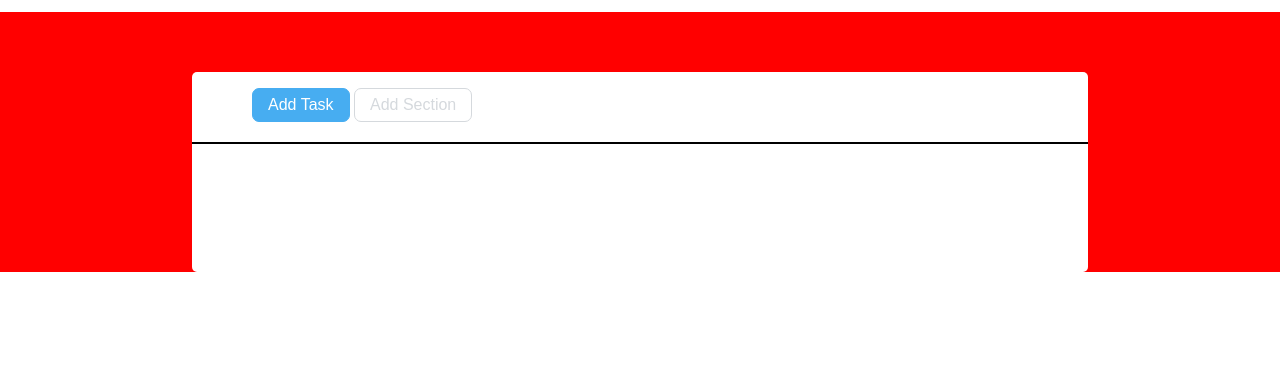
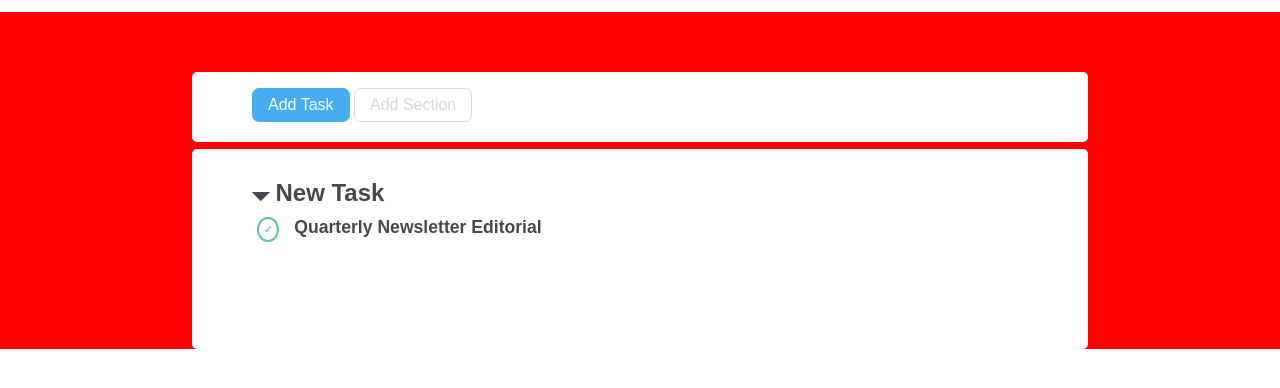
Before and after one commit to pietrolupi/html-css-toboolist, a plain HTML site: page index.html in a window 1280 px wide. Shown: the part 88-476 px from the top of the page. Drawn offline with Linux system fonts and the light colour scheme.

Commit message:
working on section 2

```diff
--- a/assets/css/style.css
+++ b/assets/css/style.css
@@ -30,20 +30,21 @@ header h1{
 
 }
 
-/* MAIN SECTION1 */
+/* MAIN
+
+SECTION1 */
 
 .container {
   margin:auto;
   width: 70%;
   background-color:white;
   border-radius: 5px;
-  min-height: 200px;
+  margin-bottom: 7px;
 }
 .buttons-section{
   padding-left: 60px;
   padding-top: 16px;
   padding-bottom:20px ;
-  border-bottom: 2px solid black;
 }
 .buttons-section button {
   padding: 7px 15px;
@@ -62,3 +63,36 @@ header h1{
   background-color: white;
   border: 1px solid #d5d9dd;
 }
+
+/* SECTION2 */
+
+ul{
+  list-style-type: none;
+}
+li{
+  padding-top: 10px;
+  font-weight: bold;
+  font-size: 1.1rem;
+}
+.todolist{
+  color: #444851;
+  padding-left: 60px;
+  padding-top: 30px;
+
+  min-height: 200px;
+
+}
+
+.checksign {
+  font-size: 10px;
+  color: #65c1ab;
+  border: 2px solid #65c1ab;
+  border-radius: 50%;
+  padding: 5px;
+  margin-right: 10px;
+  margin-left: 5px;
+}
+
+.colored-button {
+
+}
--- a/index.html
+++ b/index.html
@@ -16,13 +16,28 @@
   <!-- MAIN -->
   <main>
     <!-- SECTION1 -->
-    <div class="container">
-      <section class="buttons-section">
+    <section class="container">
+      <div class="buttons-section">
         <button class="button-one">Add Task</button>
         <button class="button-two">Add Section</button>
-      </section>
+      </div>
+    </section>
+    <!-- SECTION2 -->
+    <section class="container">
+      <div class="todolist">
+        <h2>&#128899; New Task</h2>
+        <ul>
+          <li>
+            <span class="checksign">&#10003;</span>
+            <span>Quarterly Newsletter </span>
+            <span class="colored-button editorial"> Editorial </span>
 
-    </div>
+          </li>
+
+
+        </ul>
+      </div>
+    </section>
   </main>
 
   <footer>
```
